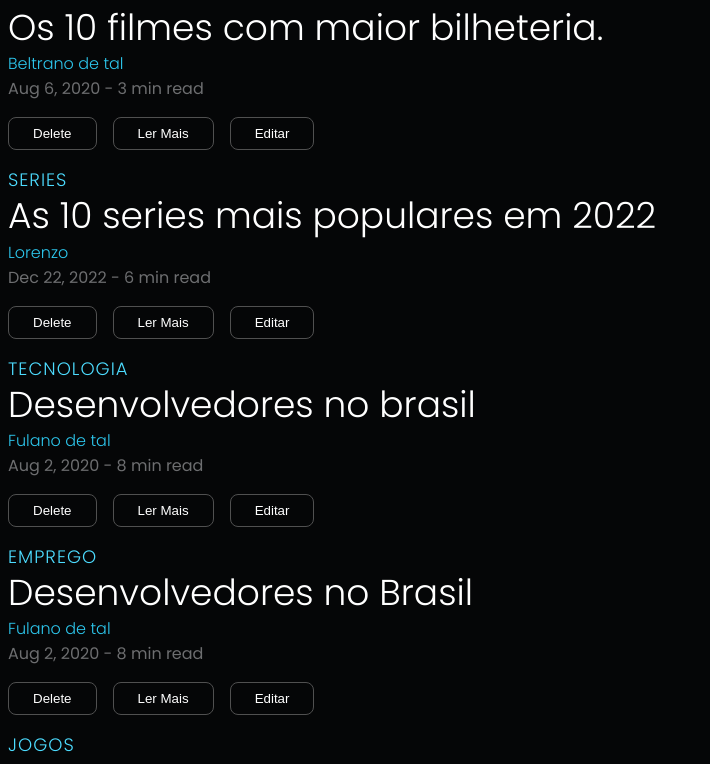
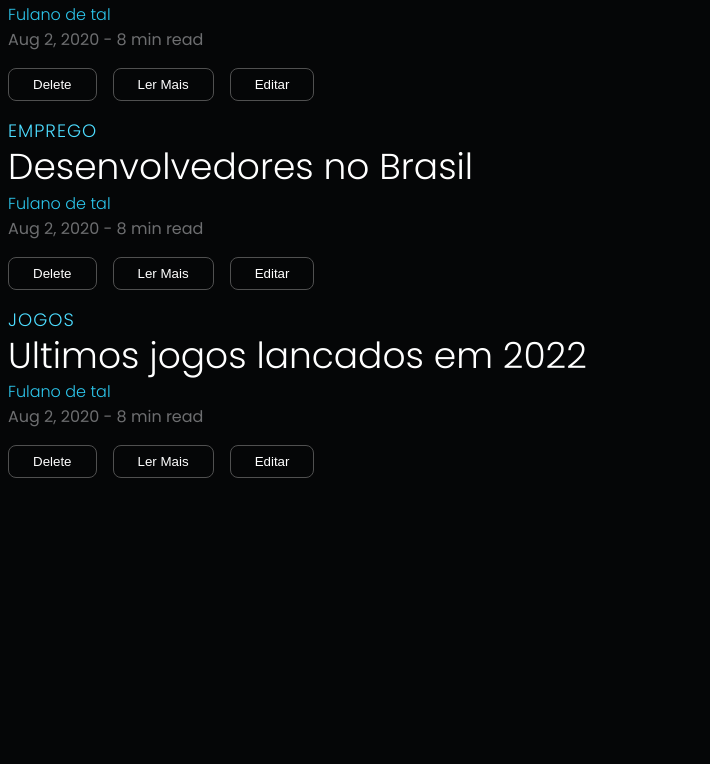
Before and after one commit to WilliamsWallace-dev/Blog, a React (Create React App) app: page /gerenciarPosts in a window 1280 px wide. Shown: the part 682-1446 px from the top of the page, without its empty margins (0-710 px from the left). After the commit the page ends 1168 px from the top, so only its background shows below. Built offline with nearby package versions, Linux system fonts and the light colour scheme; data requests are answered from the project's data file.

Commit message:
Gerenciador de Post checked

```diff
--- a/db.json
+++ b/db.json
@@ -1,15 +1,5 @@
 {
   "posts": [
-    {
-      "id": 1,
-      "category": "Tecnologia",
-      "title": "O guia definitivo sobre o blog",
-      "resume": "Post 1 Lorem ipsum dolor sit amet, consectetur adipiscing elit, sed do eiusmod tempor incididunt ut labore et dolore magna aliqua. Ut enim ad minim veniam, quis nostrud exercitation ullamco laboris nisi ut aliquip ex ea commodo consequat.",
-      "description": "Post 1 Lorem ipsum dolor sit amet, consectetur adipiscing elit, sed do eiusmod tempor incididunt ut labore et dolore magna aliqua. Ut enim ad minim veniam, quis nostrud exercitation ullamco laboris nisi ut aliquip ex ea commodo consequat.Post 1 Lorem ipsum dolor sit amet, consectetur adipiscing elit, sed do eiusmod tempor incididunt ut labore et dolore magna aliqua. Ut enim ad minim veniam, quis nostrud exercitation ullamco laboris nisi ut aliquip ex ea commodo consequat.",
-      "author": "Fulano de tal",
-      "date": "Aug 2, 2020",
-      "time": "8 min read"
-    },
     {
       "id": 2,
       "category": "Fotografia",
@@ -18,17 +8,8 @@
       "description": "Post 1 Lorem ipsum dolor sit amet, consectetur adipiscing elit, sed do eiusmod tempor incididunt ut labore et dolore magna aliqua. Ut enim ad minim veniam, quis nostrud exercitation ullamco laboris nisi ut aliquip ex ea commodo consequat.Post 1 Lorem ipsum dolor sit amet, consectetur adipiscing elit, sed do eiusmod tempor incididunt ut labore et dolore magna aliqua. Ut enim ad minim veniam, quis nostrud exercitation ullamco laboris nisi ut aliquip ex ea commodo consequat.",
       "author": "Ciclano de tal",
       "date": "Aug 4, 2020",
-      "time": "9 min read"
-    },
-    {
-      "id": 4,
-      "category": "Cinema",
-      "title": "Os 10 filmes com maior bilheteria.",
-      "resume": "Post 1 Lorem ipsum dolor sit amet, consectetur adipiscing elit, sed do eiusmod tempor incididunt ut labore et dolore magna aliqua. Ut enim ad minim veniam, quis nostrud exercitation ullamco laboris nisi ut aliquip ex ea commodo consequat.",
-      "description": "Post 1 Lorem ipsum dolor sit amet, consectetur adipiscing elit, sed do eiusmod tempor incididunt ut labore et dolore magna aliqua. Ut enim ad minim veniam, quis nostrud exercitation ullamco laboris nisi ut aliquip ex ea commodo consequat.Post 1 Lorem ipsum dolor sit amet, consectetur adipiscing elit, sed do eiusmod tempor incididunt ut labore et dolore magna aliqua. Ut enim ad minim veniam, quis nostrud exercitation ullamco laboris nisi ut aliquip ex ea commodo consequat.",
-      "author": "Beltrano de tal",
-      "date": "Aug 6, 2020",
-      "time": "3 min read"
+      "time": "9 min read",
+      "like" : 0
     },
     {
       "id": 3,
@@ -38,7 +19,8 @@
       "description": "Post 1 Lorem ipsum dolor sit amet, consectetur adipiscing elit, sed do eiusmod tempor incididunt ut labore et dolore magna aliqua. Ut enim ad minim veniam, quis nostrud exercitation ullamco laboris nisi ut aliquip ex ea commodo consequat.Post 1 Lorem ipsum dolor sit amet, consectetur adipiscing elit, sed do eiusmod tempor incididunt ut labore et dolore magna aliqua. Ut enim ad minim veniam, quis nostrud exercitation ullamco laboris nisi ut aliquip ex ea commodo consequat.",
       "author": "Lorenzo",
       "date": "Dec 22, 2022",
-      "time": "6 min read"
+      "time": "6 min read",
+      "like" : 0
     },
     {
       "id": 5,
@@ -48,7 +30,8 @@
       "description": "Post 1 Lorem ipsum dolor sit amet, consectetur adipiscing elit, sed do eiusmod tempor incididunt ut labore et dolore magna aliqua. Ut enim ad minim veniam, quis nostrud exercitation ullamco laboris nisi ut aliquip ex ea commodo consequat.Post 1 Lorem ipsum dolor sit amet, consectetur adipiscing elit, sed do eiusmod tempor incididunt ut labore et dolore magna aliqua. Ut enim ad minim veniam, quis nostrud exercitation ullamco laboris nisi ut aliquip ex ea commodo consequat.",
       "author": "Fulano de tal",
       "date": "Aug 2, 2020",
-      "time": "8 min read"
+      "time": "8 min read",
+      "like" : 0
     },
     {
       "id": 6,
@@ -58,7 +41,8 @@
       "description": "Post 1 Lorem ipsum dolor sit amet, consectetur adipiscing elit, sed do eiusmod tempor incididunt ut labore et dolore magna aliqua. Ut enim ad minim veniam, quis nostrud exercitation ullamco laboris nisi ut aliquip ex ea commodo consequat.Post 1 Lorem ipsum dolor sit amet, consectetur adipiscing elit, sed do eiusmod tempor incididunt ut labore et dolore magna aliqua. Ut enim ad minim veniam, quis nostrud exercitation ullamco laboris nisi ut aliquip ex ea commodo consequat.",
       "author": "Fulano de tal",
       "date": "Aug 2, 2020",
-      "time": "8 min read"
+      "time": "8 min read",
+      "like" : 0
     },
     {
       "id": 7,
@@ -68,25 +52,15 @@
       "description": "Post 1 Lorem ipsum dolor sit amet, consectetur adipiscing elit, sed do eiusmod tempor incididunt ut labore et dolore magna aliqua. Ut enim ad minim veniam, quis nostrud exercitation ullamco laboris nisi ut aliquip ex ea commodo consequat.Post 1 Lorem ipsum dolor sit amet, consectetur adipiscing elit, sed do eiusmod tempor incididunt ut labore et dolore magna aliqua. Ut enim ad minim veniam, quis nostrud exercitation ullamco laboris nisi ut aliquip ex ea commodo consequat.",
       "author": "Fulano de tal",
       "date": "Aug 2, 2020",
-      "time": "8 min read"
-    },
-    {
-      "id": 8,
-      "category": "Jogos",
-      "title": "titan o jogo",
-      "subtitle": "titan de agua",
-      "resume": "Wallace",
-      "description": "2022-11-05",
-      "author": "10",
-      "date": "Jogo de titans é baseado nos titants",
-      "time": "undefined"
+      "time": "8 min read",
+      "like" : 0
     }
   ],
   "users": [
     {
       "id": 1,
-      "username": "Admin123",
-      "password": "Admin123",
+      "username": "a",
+      "password": "a",
       "name": "Administrador",
       "login": false
     }
--- a/public/index.html
+++ b/public/index.html
@@ -41,6 +41,7 @@
       To begin the development, run `npm start` or `yarn start`.
       To create a production bundle, use `npm run build` or `yarn build`.
     -->
+
 </body>
 
 </html>
--- a/src/components/Formulario/addPost.js
+++ b/src/components/Formulario/addPost.js
@@ -32,26 +32,24 @@ const AddPost = ()=>{
         id : posts.length + 1 ,
         category: `${formulario[0]}`,
         title: `${formulario[1]}`,
-        subtitle: `${formulario[2]}`,
-        author: `${formulario[3]}`,
-        date: `${formulario[4]}`,
-        time: `${formulario[5]}`,
-        resume: `${formulario[6]}`,
-        description: `${formulario[7]}`
+        author: `${formulario[2]}`,
+        date: `${formulario[3]}`,
+        time: `${formulario[4]}`,
+        resume: `${formulario[5]}`,
+        description: `${formulario[6]}`
         })
         .then(function (response) {
           console.log(response);
           setPosts([...posts,{
             id : posts.length + 1 ,
-            category : `${formulario[0]}`,
-            title: `${formulario[1]}`,
-            subtitle: `${formulario[2]}`,
-            resume: `${formulario[3]}`,
-            description: `${formulario[4]}`,
-            author: `${formulario[5]}`,
-            date: `${formulario[6]}`,
-            time: `${formulario[7]}`,
-            }])
+        category: `${formulario[0]}`,
+        title: `${formulario[1]}`,
+        author: `${formulario[2]}`,
+        date: `${formulario[3]}`,
+        time: `${formulario[4]}`,
+        resume: `${formulario[5]}`,
+        description: `${formulario[6]}`
+        }])
         })
         .catch(function (error) {
           console.log(error);
@@ -67,8 +65,6 @@ const AddPost = ()=>{
         <label>Category</label>
         <input type="text" placeholder="Category"></input>
         <label>Titulo</label>
-        <input type="text" placeholder="Titulo"></input>
-        <label>Subtitulo</label>
         <input type="text" placeholder="Subtitulo"></input>
         <label>Resume</label>
         <textarea rows="4" cols="50" placeholder="Resume"></textarea>
--- a/src/components/Formulario/gerenciarPost.js
+++ b/src/components/Formulario/gerenciarPost.js
@@ -3,22 +3,115 @@ import { useEffect,useState,useContext } from "react";
 
 import {BlogContext} from "../../context/blog"
 
-const EditarPost = ()=>{
 
-}
 
 const GerenciarPost = ()=>{
 
   const {posts,setPosts} = useContext(BlogContext);
   const [update,setUpdate] = useState([]);
 
+  //Função para Ler mais sobre o Post
+  const View = (e)=>{
+    let containerText = e.target.parentElement.previousSibling;
+    containerText = containerText.querySelector(".container-text-post");
+    containerText.classList.toggle("active");
+    if(containerText.classList.contains("active")){
+      containerText.style.maxHeight = containerText.scrollHeight + "px";
+      e.target.innerHTML = "Voltar"
+    }
+
+      else{
+        containerText.style.maxHeight = 0 + "px";
+        e.target.innerHTML = "Ler Mais"
+      }
+    }
+
   //Função que apresenta o formulario para editar o Post selecionado
-  const Card = ([id,option])=>{
-    setUpdate([id,option]);
+  const Edit = (id)=>{
+    setUpdate(id);
+    if(id === ""){
+      api.get("http://localhost:4000/posts")
+      .then((response)=>{
+      setPosts(response.data)
+    })
+    .catch((error)=>console.log(error))
+    }
+  }
+
+
+  //Função que Edita o Post selecionado
+
+  const EditarPost = (e,id)=>{
+    let form = [];
+
+    e.target.previousSibling.querySelectorAll("input").forEach((element,index)=>{
+    form = [...form,element.value]
+    element.value = "";
+    })
+    e.target.previousSibling.querySelectorAll("textarea").forEach((element,index)=>{
+      form = [...form,element.value]
+      element.value = "";
+    })
+
+  form.forEach((element,index)=>{
+
+    if(element !== "" && index === 0){
+      api.patch(`/posts/${id}`,{
+        category : `${element}`
+      })
+      .then((response)=>{console.log(response)})
+      .catch((error)=>{console.log(error)})
+    }
+    if(element !== "" && index === 1){
+      api.patch(`/posts/${id}`,{
+        title : `${element}`
+      })
+      .then((response)=>{console.log(response)})
+      .catch((error)=>{console.log(error)})
+    }
+    if(element !== "" && index === 2){
+      api.patch(`/posts/${id}`,{
+        author : `${element}`
+      })
+      .then((response)=>{console.log(response)})
+      .catch((error)=>{console.log(error)})
+    }
+    if(element !== "" && index === 3){
+      api.patch(`/posts/${id}`,{
+        date : `${element}`
+      })
+      .then((response)=>{console.log(response)})
+      .catch((error)=>{console.log(error)})
+    }
+    if(element !== "" && index === 4){
+      api.patch(`/posts/${id}`,{
+        time : `${element}`
+      })
+      .then((response)=>{console.log(response)})
+      .catch((error)=>{console.log(error)})
+    }
+    if(element !== "" && index === 5){
+      api.patch(`/posts/${id}`,{
+        resume : `${element}`
+      })
+      .then((response)=>{console.log(response)})
+      .catch((error)=>{console.log(error)})
+    }
+    if(element !== "" && index === 6){
+      api.patch(`/posts/${id}`,{
+        description : `${element}`
+      })
+      .then((response)=>{console.log(response)})
+      .catch((error)=>{console.log(error)})
+    }
+
+  })
 }
 
   //Função que remove a Post selecionado.
   const remove = (id)=>{
+
+
     // setPosts(post =>{
     //   post.splice(id,1)
     //   console.log(post)
@@ -35,30 +128,23 @@ const GerenciarPost = ()=>{
 
   }
 
+
+
   return (
     <>
 
       <div className="formulario-container removePost-container ">
       {
         posts.map((post,index,posts)=>{
-          if(update[0] === post.id && update[1] === "update"){
+          if(update === post.id){
             return(
               <>
-                <div className= "List-removePost p-1">
-                  <h5>{post.category}</h5>
-                  <h3>{post.title}</h3>
-                  <h6 className = "color-blue-normal">{post.author}</h6>
-                  <p>{`${post.date} - ${post.time}`}</p>
-                </div>
-                <div>
                 <section className="formulario-container">
                   <form>
                     <label>Category</label>
                     <input type="text" placeholder="Category"></input>
                     <label>Titulo</label>
                     <input type="text" placeholder="Titulo"></input>
-                    <label>Subtitulo</label>
-                    <input type="text" placeholder="Subtitulo"></input>
                     <label>Resume</label>
                     <textarea rows="4" cols="50" placeholder="Resume"></textarea>
                     <label>Description</label>
@@ -70,42 +156,49 @@ const GerenciarPost = ()=>{
                     <label>Time Reading</label>
                     <input type="number" placeholder="Time Reading"></input>
                   </form>
-                  <button className="" type="button" onClick={()=>EditarPost()} >Enviar</button>
-                  <button className="" type="button" onClick={()=>Card("")} >Cancelar</button>
+                  <button className="" type="button" onClick={(e)=>EditarPost(e,post.id)} >Enviar</button>
+                  <button className="" type="button" onClick={()=>Edit("")} >Cancelar</button>
                   </section>
-                </div>
               </>
             )
-          }if(update[0] === post.id && update[1] === "view"){
-            return(
+          }
+          // if(update[0] === post.id && update[1] === "view"){
+          //   return(
+          //     <>
+          //       <div className= "List-removePost p-1">
+          //         <section className= "post-container p-1">
+          //           <h5>{post.category}</h5>
+          //           <h3>{post.title}</h3>
+          //           <p>{post.resume}</p>
+          //           <p>{post.description}</p>
+          //           <div className="inf-container mt-3">
+          //               <h6 className = "color-blue-normal">{post.author}</h6>
+          //               <p>{`${post.date} - ${post.time}`}</p>
+          //           </div>
+          //         </section>
+          //         <button className="" type="button" onClick={()=>Card("")} >Voltar</button>
+          //       </div>
+          //     </>
+          //   )
+          // }
+          else return(
                   <>
-                <div className= "List-removePost p-1">
-                  <section className= "post-container p-1">
+
+                      <section className= "List-removePost post-container p-1">
                         <h5>{post.category}</h5>
                         <h3>{post.title}</h3>
+                        <div className="container-text-post" style={{maxHeight: 0 +"px",overflow:"hidden"}} >
                         <p>{post.resume}</p>
                         <p>{post.description}</p>
-                    <div className="inf-container mt-3">
+                        </div>
                         <h6 className = "color-blue-normal">{post.author}</h6>
                         <p>{`${post.date} - ${post.time}`}</p>
-                    </div>
                       </section>
-                  <button className="" type="button" onClick={()=>Card("")} >Voltar</button>
-                </div>
-              </>
-            )
-          }else return(
-                  <>
+
                     <div>
                         <button style={{padding: .5+"rem" + " " + 1.5 +"rem"}} className="button-deletePost" type="button" onClick={()=>remove(post.id)}>Delete</button>
-                        <button style={{padding: .5+"rem" + " " + 1.5 +"rem"}} className="button-editePost" type="button" onClick={()=>Card([post.id,"view"])} >Ler Mais</button>
-                        <button style={{padding: .5+"rem" + " " + 1.5 +"rem"}} className="button-lerMaisPost" type="button" onClick={()=>Card([post.id,"update"])}>Editar</button>
-                    </div>
-                    <div className= "List-removePost p-1">
-                        <h5>{post.category}</h5>
-                        <h3>{post.title}</h3>
-                        <h6 className = "color-blue-normal">{post.author}</h6>
-                        <p>{`${post.date} - ${post.time}`}</p>
+                        <button style={{padding: .5+"rem" + " " + 1.5 +"rem"}} className="button-editePost" type="button" onClick={(e)=>View(e)} >Ler Mais</button>
+                        <button style={{padding: .5+"rem" + " " + 1.5 +"rem"}} className="button-lerMaisPost" type="button" onClick={()=>Edit(post.id)}>Editar</button>
                     </div>
                   </>
                     )
--- /dev/null
+++ b/src/components/Post/index.html
@@ -0,0 +1 @@
+<img src="../../svg/logo.svg" alt="">
--- a/src/components/Post/index.js
+++ b/src/components/Post/index.js
@@ -6,7 +6,7 @@ const Post = (props) => {
     <>
       <section className= "post-container p-1">
         <div className="post-image mb-2"></div>
-        <h5>{props.category}</h5>
+        <h5 style = {{display : "inline-block"}}>{props.category}</h5>
         <Link to={`/articles/${id}`}><h3>{props.title}</h3></Link>
         <p>{props.children}</p>
         <div className="inf-container mt-3">
--- a/src/context/blog.js
+++ b/src/context/blog.js
@@ -10,7 +10,6 @@ function BlogProvidor ({children}) {
   useEffect(()=>{
     api.get("http://localhost:4000/posts")
     .then((response)=>{
-      console.log(response)
       setPosts(response.data)
     })
     .catch((error)=>{console.log(error)})
--- a/src/pages/Main/index.js
+++ b/src/pages/Main/index.js
@@ -30,7 +30,7 @@ const Main = ()=>{
         {
           posts.map((post)=>{
             return(
-            <Post key = {post.id} id={post.id} category = {post.category} title = {post.title} date = {post.date} time = {post.time} author = {post.author}>
+            <Post key = {post.id} id={post.id} category = {post.category} title = {post.title} date = {post.date} time = {post.time} author = {post.author} like = {post.like}>
               {post.resume}
             </Post>
             )
```
Also changed, not shown: src/components/Formulario/edite.js (deleted). Lines whose indentation alone changed are shown as unchanged.
